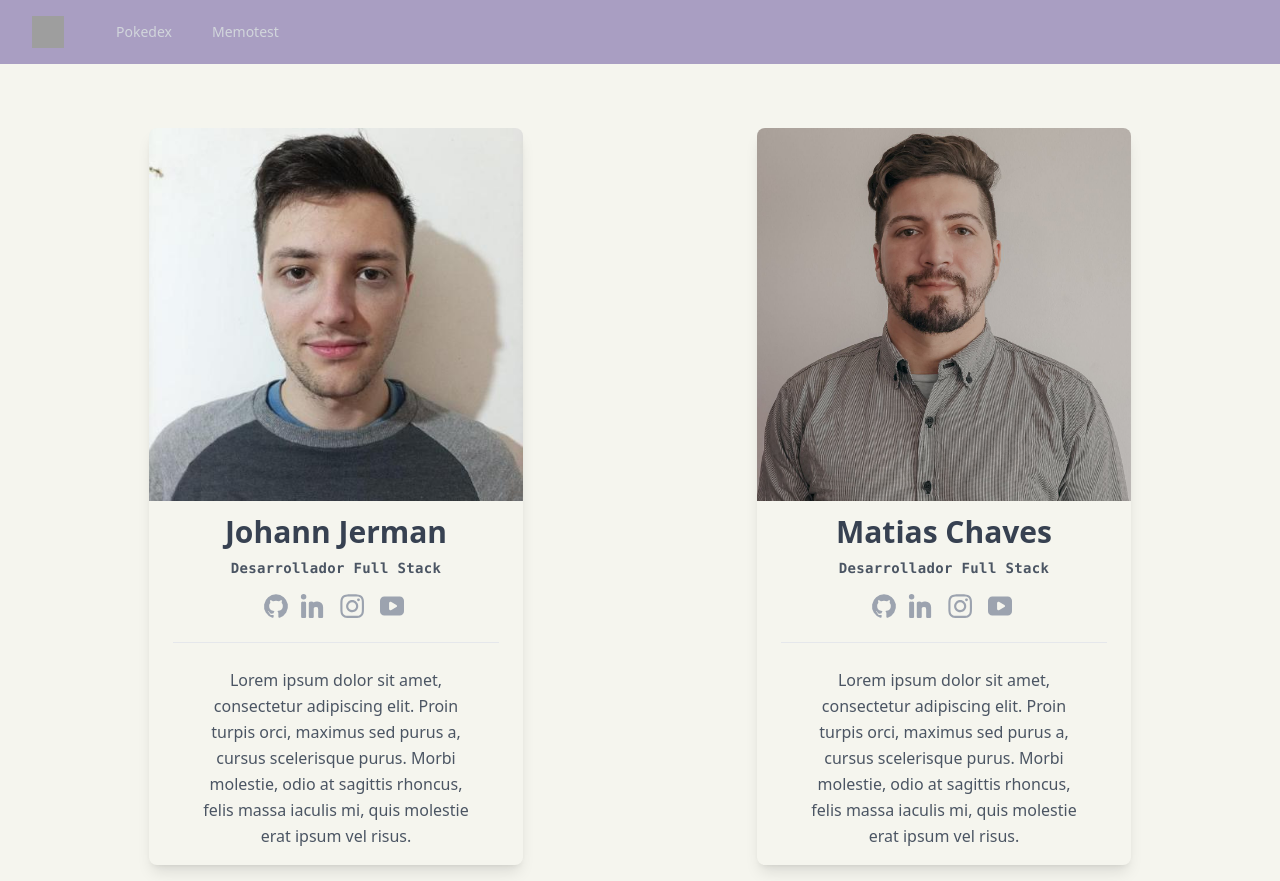
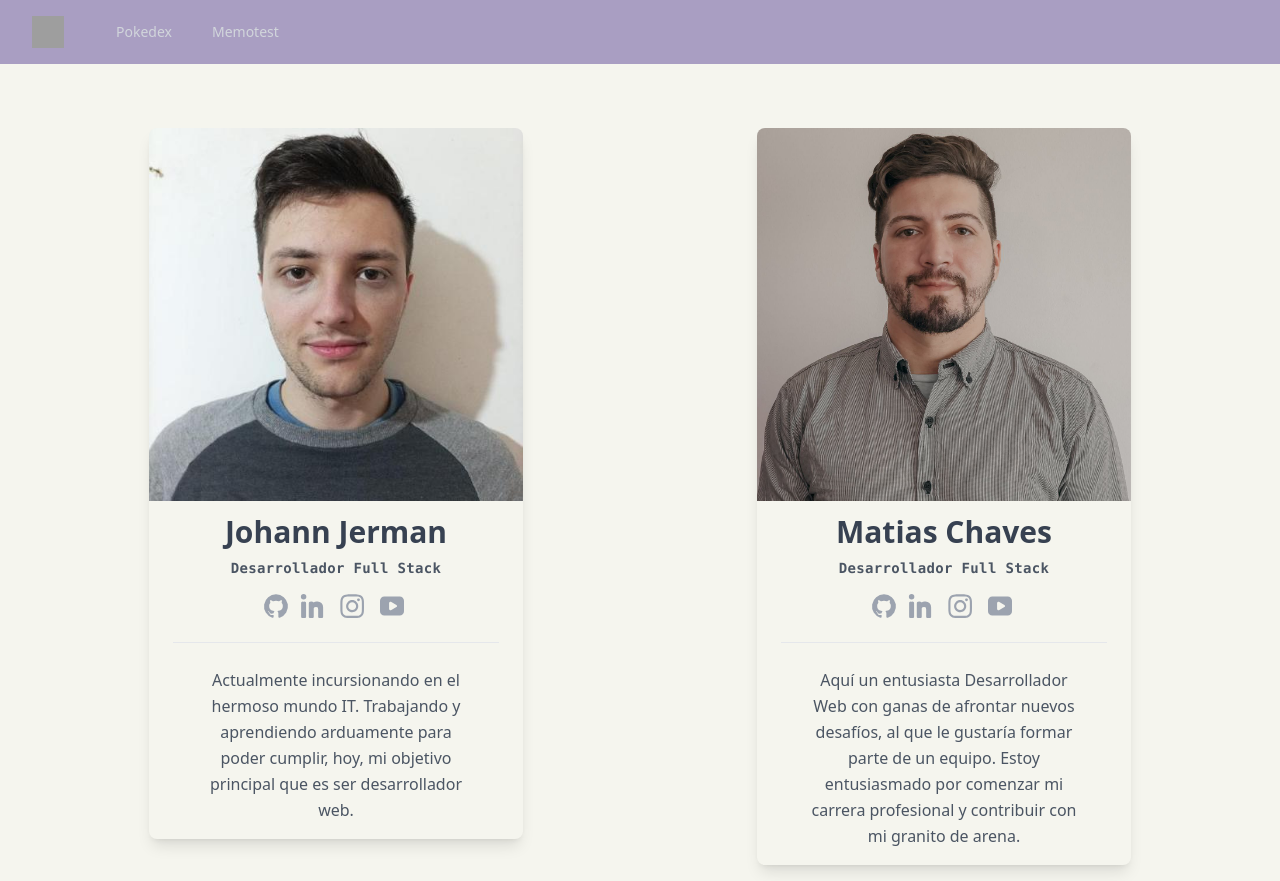
Before and after one commit to johann-jerman/portfolio, a React (Vite) app: page / in a window 1280 px wide. Built offline with nearby package versions, Linux system fonts and the light colour scheme; grey boxes are pictures that could not be loaded.

Commit message:
tarjetas presentacion

```diff
--- a/src/CardIndex.jsx
+++ b/src/CardIndex.jsx
@@ -102,10 +102,8 @@ export function CardIndex() {
                 <div className="flex flex-wrap justify-center">
                   <div className="w-full px-6">
                     <p className="mb-4 font-light leading-relaxed text-gray-600 dark:text-gray-400">
-                      Lorem ipsum dolor sit amet, consectetur adipiscing elit.
-                      Proin turpis orci, maximus sed purus a, cursus scelerisque
-                      purus. Morbi molestie, odio at sagittis rhoncus, felis
-                      massa iaculis mi, quis molestie erat ipsum vel risus.
+                    Actualmente incursionando en el hermoso mundo IT.
+                    Trabajando y aprendiendo arduamente para poder cumplir, hoy, mi objetivo principal que es ser desarrollador web.
                     </p>
                   </div>
                 </div>
@@ -211,10 +209,7 @@ export function CardIndex() {
                 <div className="flex flex-wrap justify-center">
                   <div className="w-full px-6">
                     <p className="mb-4 font-light leading-relaxed text-gray-600 dark:text-gray-400">
-                      Lorem ipsum dolor sit amet, consectetur adipiscing elit.
-                      Proin turpis orci, maximus sed purus a, cursus scelerisque
-                      purus. Morbi molestie, odio at sagittis rhoncus, felis
-                      massa iaculis mi, quis molestie erat ipsum vel risus.
+                    Aquí un entusiasta Desarrollador Web con ganas de afrontar nuevos desafíos, al que le gustaría formar parte de un equipo. Estoy entusiasmado por comenzar mi carrera profesional y contribuir con mi granito de arena.
                     </p>
                   </div>
                 </div>
```
